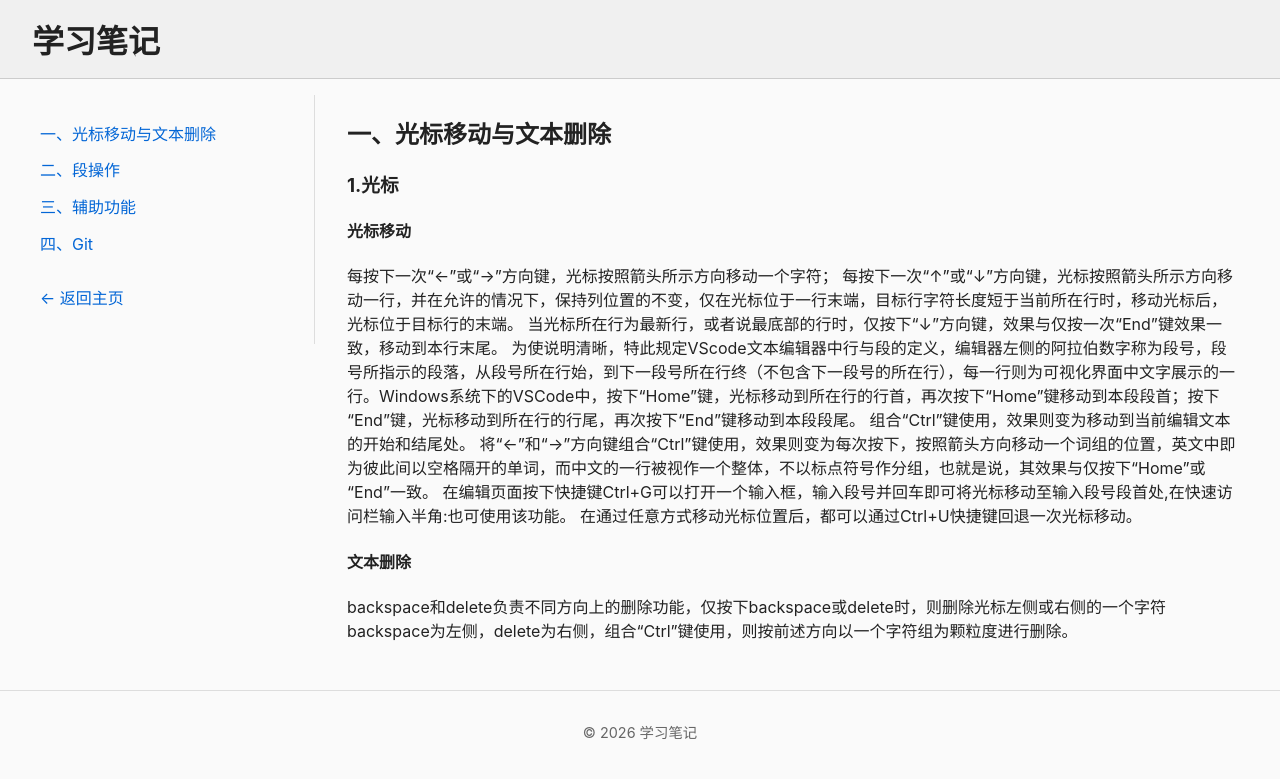
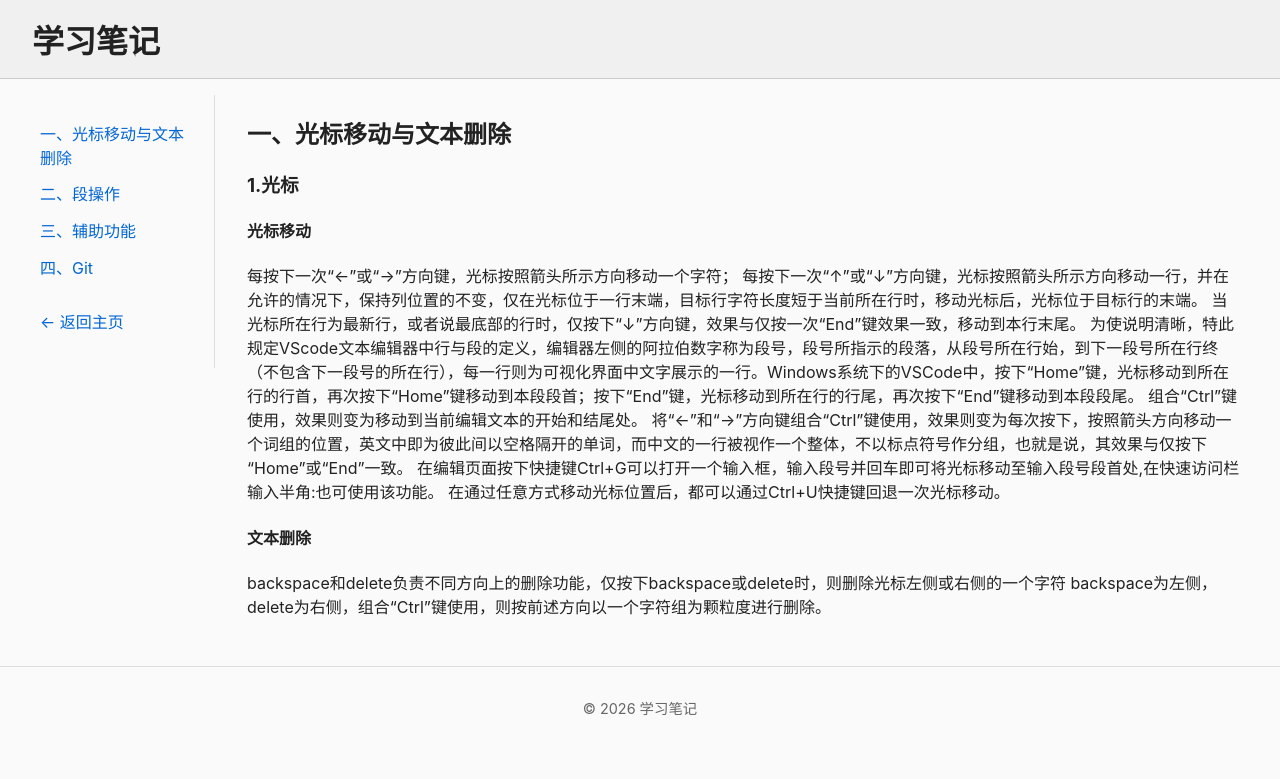
Before and after one commit to placeholder-208/Notes, a Jekyll site: the page built from _notes/UsingVScode.md, in a window 1280 px wide. Shown: the top 779 px of the page. Built offline with Jekyll 4.4.1, drawn with Linux system fonts in a browser that asks for light colours.

Commit message:
reduce the width of sidebar

```diff
--- a/assets/css/custom.css
+++ b/assets/css/custom.css
@@ -61,7 +61,7 @@ footer {
   padding: 0 1rem;
 }
 .sidebar {
-  width: 250px;
+  width: 150px;
   flex-shrink: 0;
   padding: 1rem 1.5rem 1rem 0;
   border-right: 1px solid #ddd;
```
